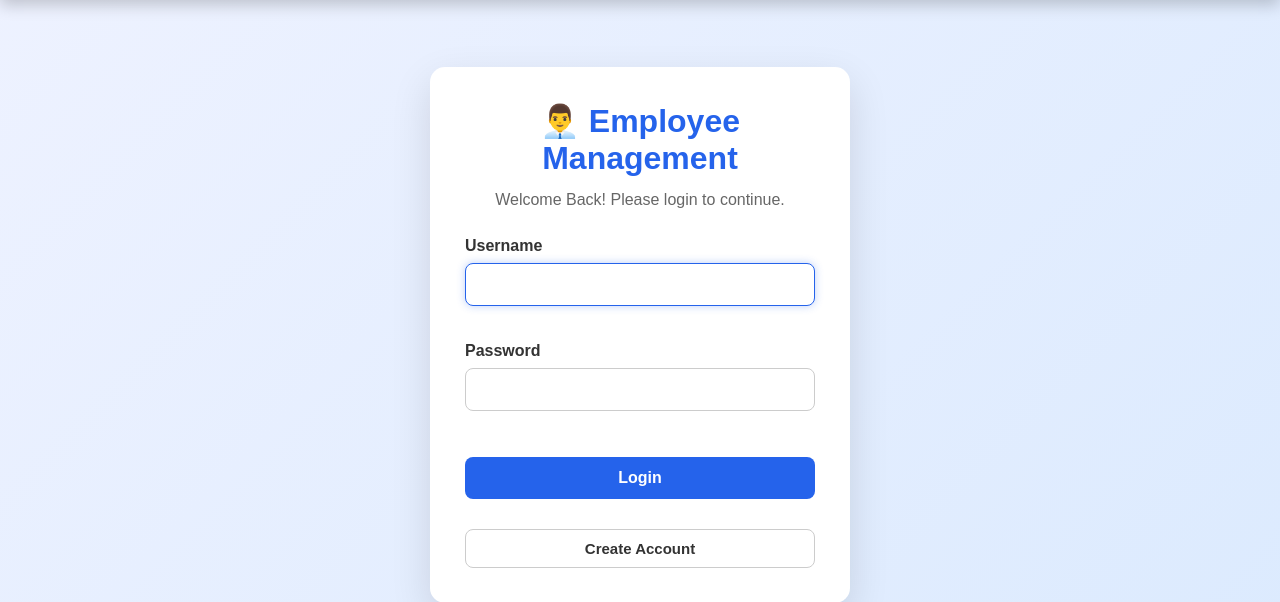
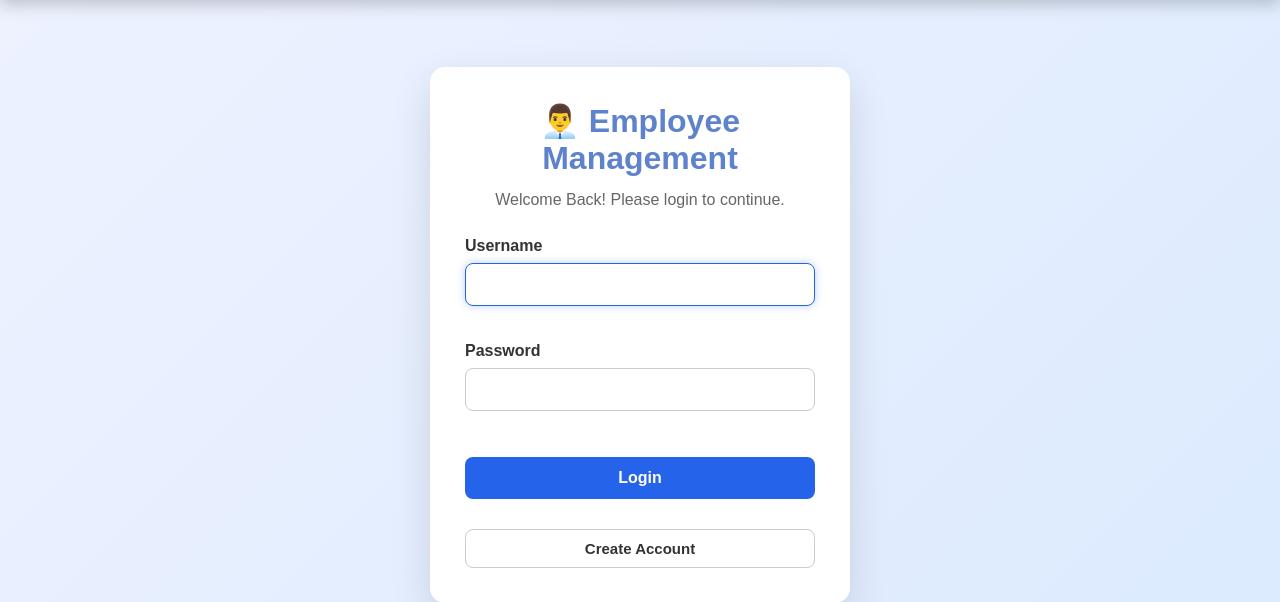
Before and after one commit to Manish-Gamare-Zapuza/Django-demo, a Django app: page /accounts/login/ in a window 1280 px wide. Shown: the part 64-666 px from the top of the page. Run offline with Django 4.2, Linux system fonts and the light colour scheme.

Commit message:
changes login page

```diff
--- a/employees/templates/registration/login.html
+++ b/employees/templates/registration/login.html
@@ -79,7 +79,7 @@
 }
 
 .login-panel h1{
-    color:#2563eb;
+    color: #5f82cd;
     margin-bottom:10px;
 }
 
```
